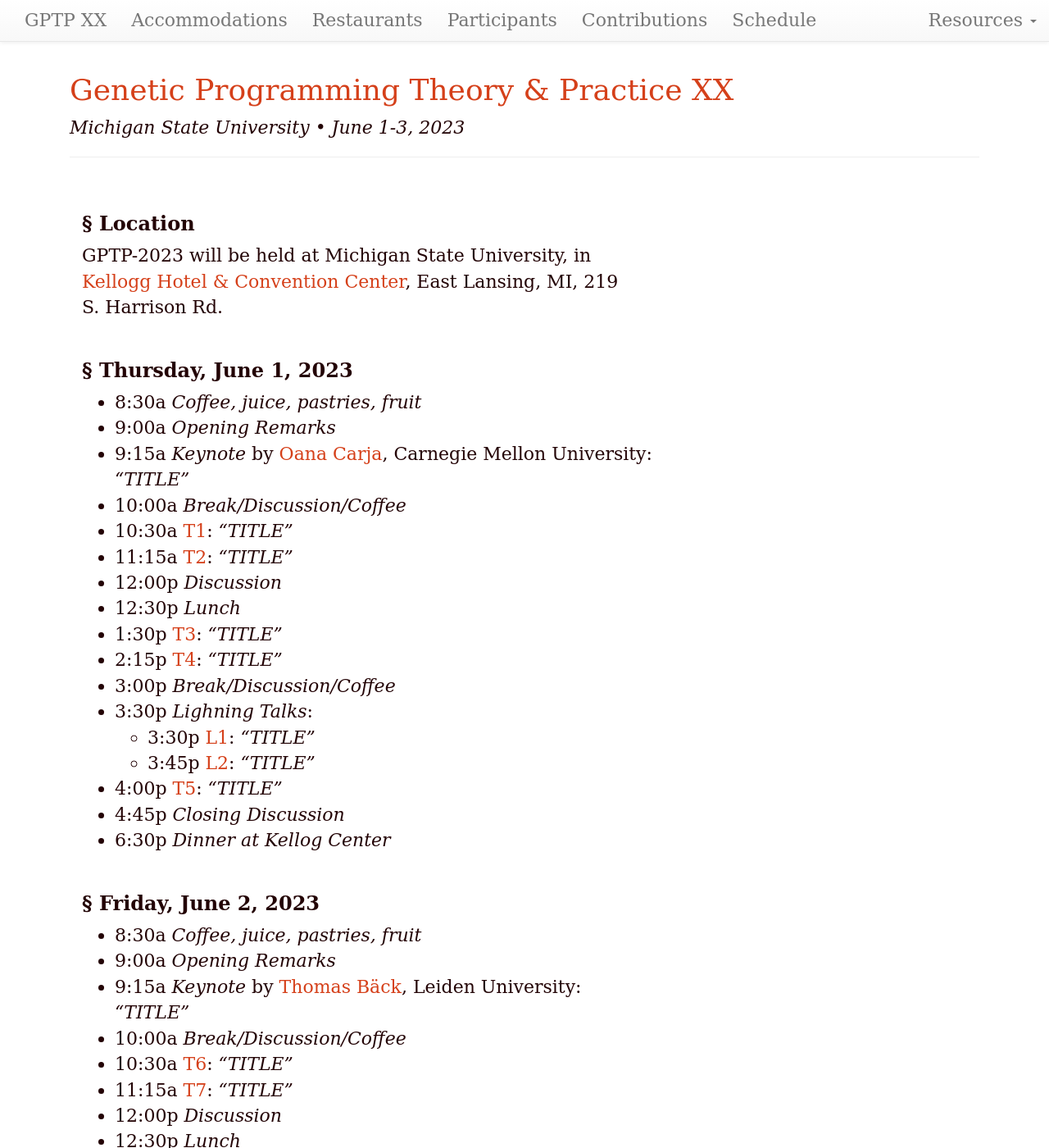
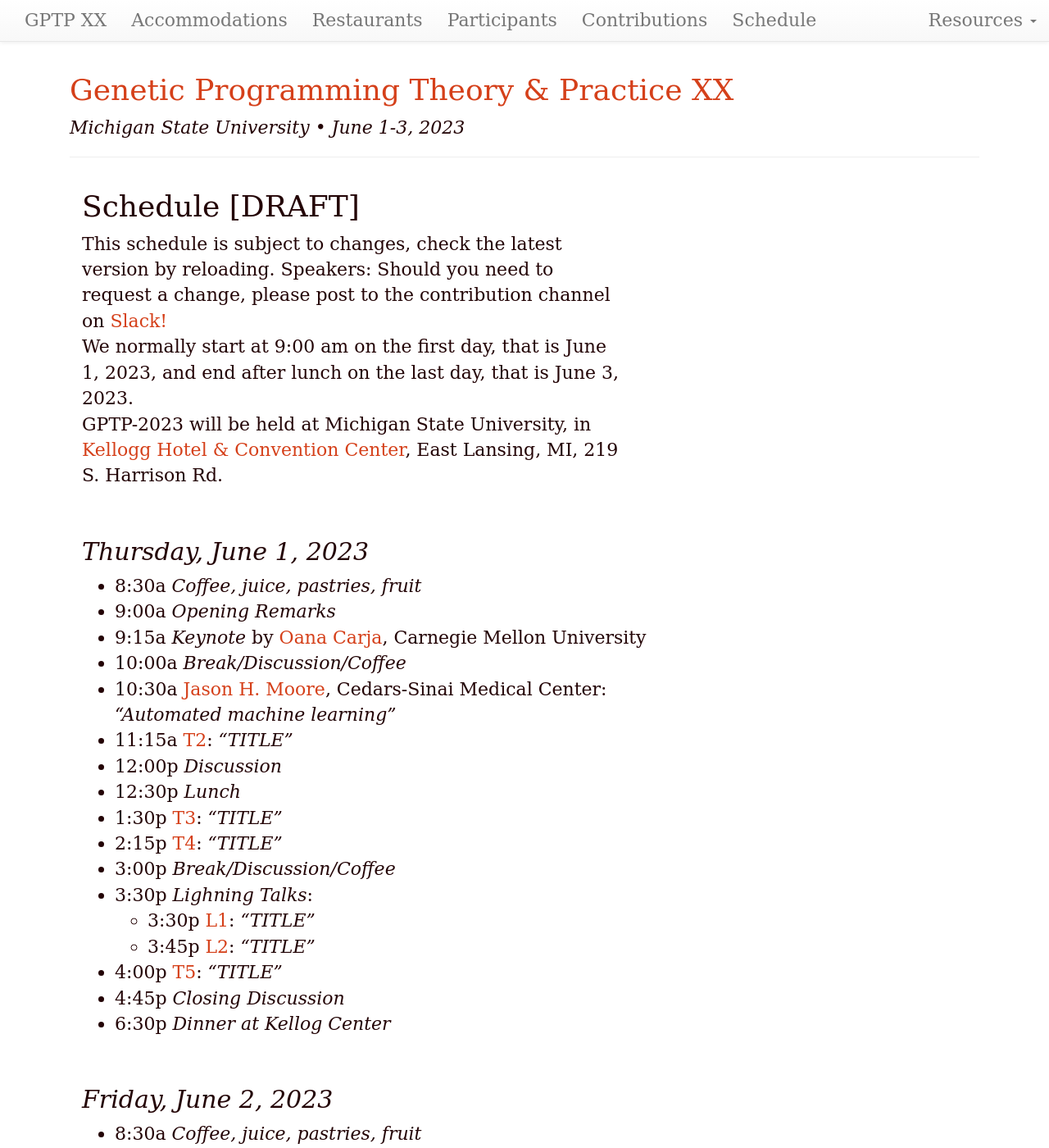
Before and after one commit to GPTP-workshop/gptp-workshop.github.io, a Jekyll site: the page built from schedule.md, in a window 1280 px wide and 1400 px high. Shown: the whole window at 82% size. Built offline with Jekyll 4.4.1, drawn with Linux system fonts in a browser that asks for light colours; our own code applies the rules of GitHub Pages for plain Markdown files; some of the changed text lies outside the part shown.

Commit message:
Update schedule.md

```diff
--- a/schedule.md
+++ b/schedule.md
@@ -5,18 +5,21 @@ roman: "XX"
 dates: "June 1-3, 2023"
 ---
 
-### Location
+# Schedule [DRAFT]
+
+This schedule is subject to  changes, check the latest version by reloading. Speakers: Should you need to request a change, please post to the contribution channel on [Slack!](https://gptp-workshops.slack.com)
+We normally start at 9:00 am on the first day, that is June 1, 2023,
+and end after lunch on the last day, that is June 3, 2023.
 GPTP-2023 will be held at Michigan State University, in [Kellogg Hotel & Convention Center](https://https://kelloggcenter.com/), East Lansing, MI, 219 S. Harrison Rd.
 
-### Thursday, June 1, 2023
+## Thursday, June 1, 2023
 
 - 8:30a _Coffee, juice, pastries, fruit_
 - 9:00a _Opening Remarks_
-- 9:15a _Keynote_ by [Oana Carja](https://cbd.cmu.edu/people/carja.html), Carnegie Mellon University:
-_"TITLE"_
+- 9:15a _Keynote_ by [Oana Carja](https://cbd.cmu.edu/people/carja.html), Carnegie Mellon University
 - 10:00a _Break/Discussion/Coffee_
-- 10:30a [T1](https://xxx):
-_"TITLE"_
+- 10:30a [Jason H. Moore](https://researchers.cedars-sinai.edu/Jason.Moore), Cedars-Sinai Medical Center:
+_"Automated machine learning"_
 - 11:15a [T2](https://xxx):
 _"TITLE"_
 - 12:00p _Discussion_
@@ -35,12 +38,12 @@ _"TITLE"_
 - 6:30p _Dinner at Kellog Center_
 
 
-### Friday, June 2, 2023
+## Friday, June 2, 2023
 
 - 8:30a _Coffee, juice, pastries, fruit_
 - 9:00a _Opening Remarks_
-- 9:15a _Keynote_ by [Thomas Bäck](https://xxx), Leiden University:
-_"TITLE"_
+- 9:15a _Keynote_ by [Thomas Bäck](https://www.universiteitleiden.nl/en/staffmembers/thomas-back), Leiden University:
+_"Automatic Algorithm Configuration for Expensive Optimization Tasks"_
 - 10:00a _Break/Discussion/Coffee_
 - 10:30a [T6](https://xxx):
 _"TITLE"_
@@ -63,11 +66,10 @@ _"TITLE"_
 
 
 
-### Saturday, June 3, 2023
+## Saturday, June 3, 2023
 - 8:30a _Coffee, juice, pastries, fruit_
 - 9:00a _Opening Remarks_
-- 9:15a _Keynote_ by [James Foster](https://xxx):
-_"TITLE"_
+- 9:15a _Keynote_ by [James Foster](https://www.uidaho.edu/sci/biology/people/faculty/foster), Univ. Idaho
 - 10:00a _Break/Discussion/Coffee_
 - 10:30a _Lighning Talks_:
   - 10:30a [L5](https://xxx): _"TITLE"_
```
Also changed, not shown: other parts of schedule.md (+1 -6 lines).
